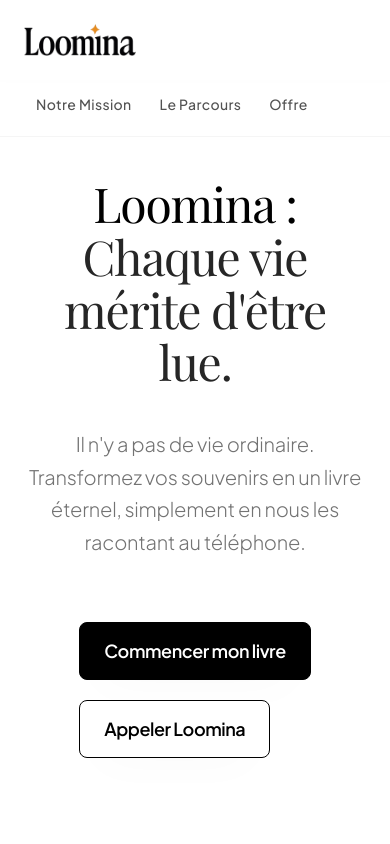
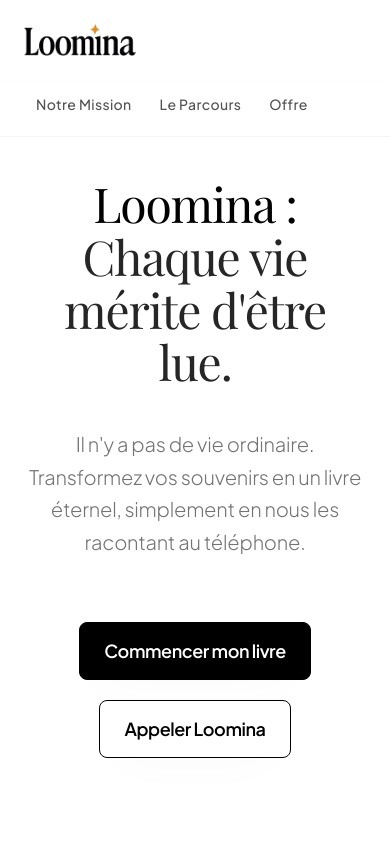
Before and after one commit to solalchetrit/loomina, a Next.js app: page / in a window 390 px wide. Shown: the top 844 px of the page. Built offline with nearby package versions, Linux system fonts and the light colour scheme; a web font is replaced by a local one.

Commit message:
Center hero buttons on mobile

```diff
--- a/components/Hero.tsx
+++ b/components/Hero.tsx
@@ -17,7 +17,7 @@ export default function Hero() {
         </p>
 
         {/* Actions - Espacées */}
-        <div className="flex flex-col gap-5 sm:flex-row sm:items-center sm:justify-center pt-6">
+        <div className="flex flex-col items-center justify-center gap-5 sm:flex-row sm:items-center sm:justify-center pt-6">
           <MagicButton
             href="#offres"
             size="lg"
```
